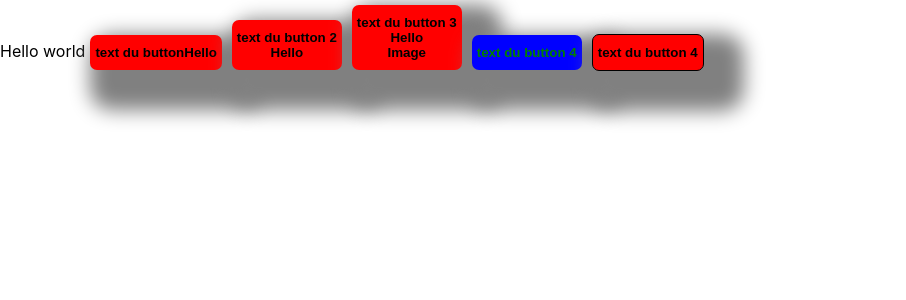
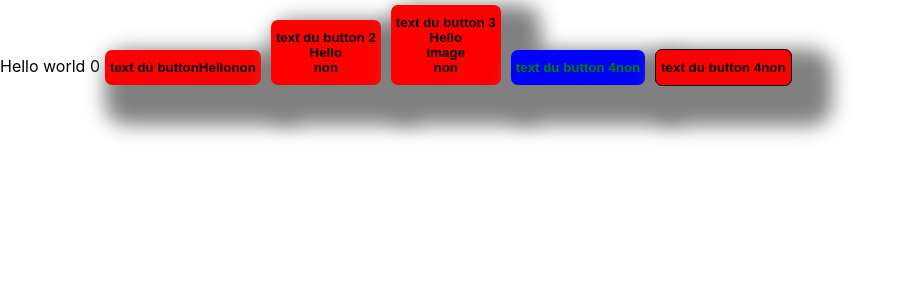
Before and after one commit to DIXNEUFBaptiste/react-formation-template, a React (Create React App) app: page / in a window 1280 px wide. Shown: the top 300 px of the page, without its empty margins (0-906 px from the left). Built offline with nearby package versions, Linux system fonts and the light colour scheme.

Commit message:
mise en place d'un état avec useState

```diff
--- a/src/App/App.tsx
+++ b/src/App/App.tsx
@@ -1,16 +1,18 @@
-import React from "react";
+import React,{ useState} from "react";
 import "./App.css";
 import Button from "./components/Button/Button";
 
 function App() {
+  const [state, setstate] = useState(0)
   return (
     <div className="App">
-      Hello world
+      Hello world {state}
       <Button
         text="text du button"
         bgcolor="red"
         eventClicked={(arg: any) => {
-          console.log(arg);
+          setstate(state+1);
+          console.log(state+1);
         }}
       >
         Hello
--- a/src/App/components/Button/Button.js
+++ b/src/App/components/Button/Button.js
@@ -1,21 +1,29 @@
-import React from "react";
+import React,{ useState} from "react";
 import style from "./Button.module.css";
 import PropTypes from "prop-types";
 
 function Button(props) {
   console.log(props);
   //const textAdded = props.text+'Hello'
+  const [clicked, setclicked] = useState(false)
   return (
     <button
       onClick={(evt) => {
+          setclicked(true);
+          setTimeout( ()=>{
+            setclicked(false)
+          }, 1000)
         props.eventClicked("Hello");
       }}
-      className={style.Button}
+      className={style.Button }
       style={{...props.style, backgroundColor: props.bgcolor, color: props.color }}
       type={props.type}
+      clicked
     >
       {props.text}
       {props.children}
+      {clicked ? 'oui' :  'non'}
+
     </button>
   );
 }
--- a/src/App/components/Button/Button.module.css
+++ b/src/App/components/Button/Button.module.css
@@ -11,3 +11,8 @@
     margin-bottom: 20px;
     box-shadow: 20px 20px 20px 20px grey;
 }
+
+.Button.clicked{
+    box-shadow: 10px 10px 15px grey;
+    border: 1px outset coral;
+}
```
